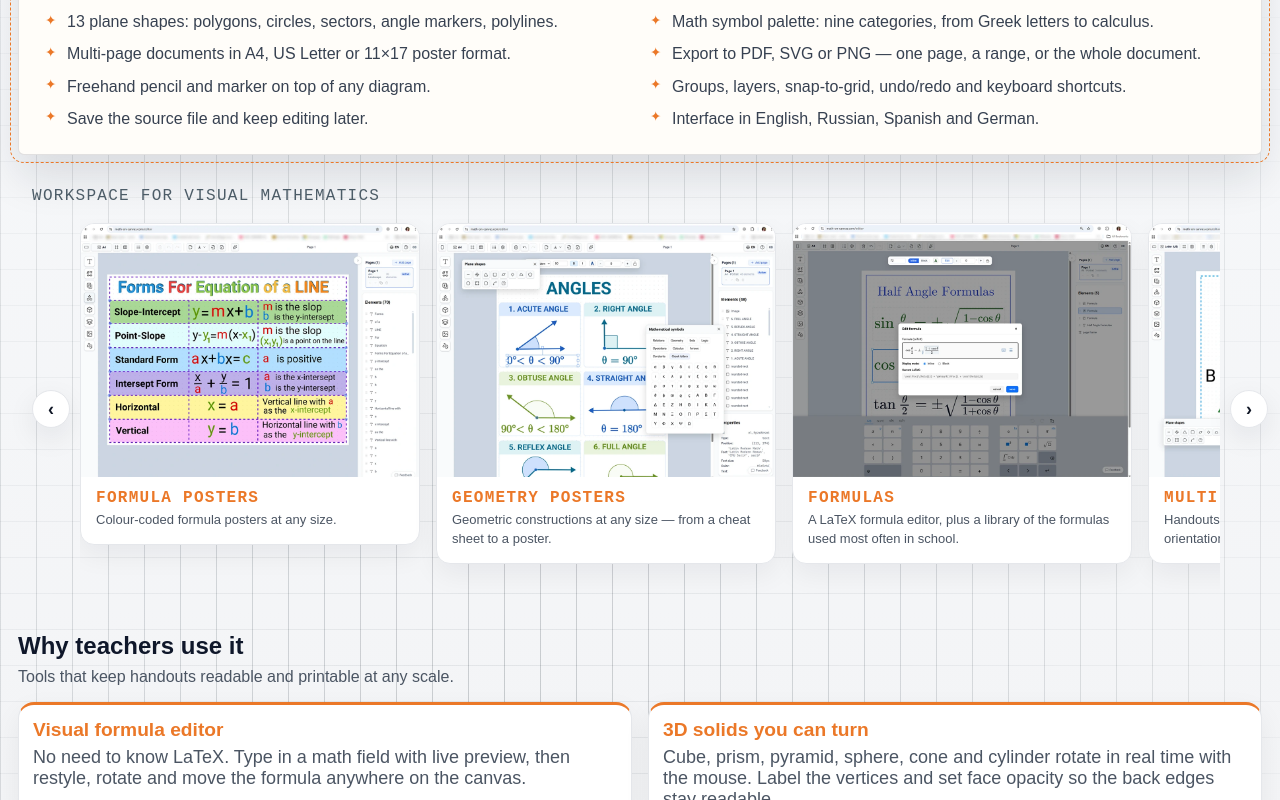
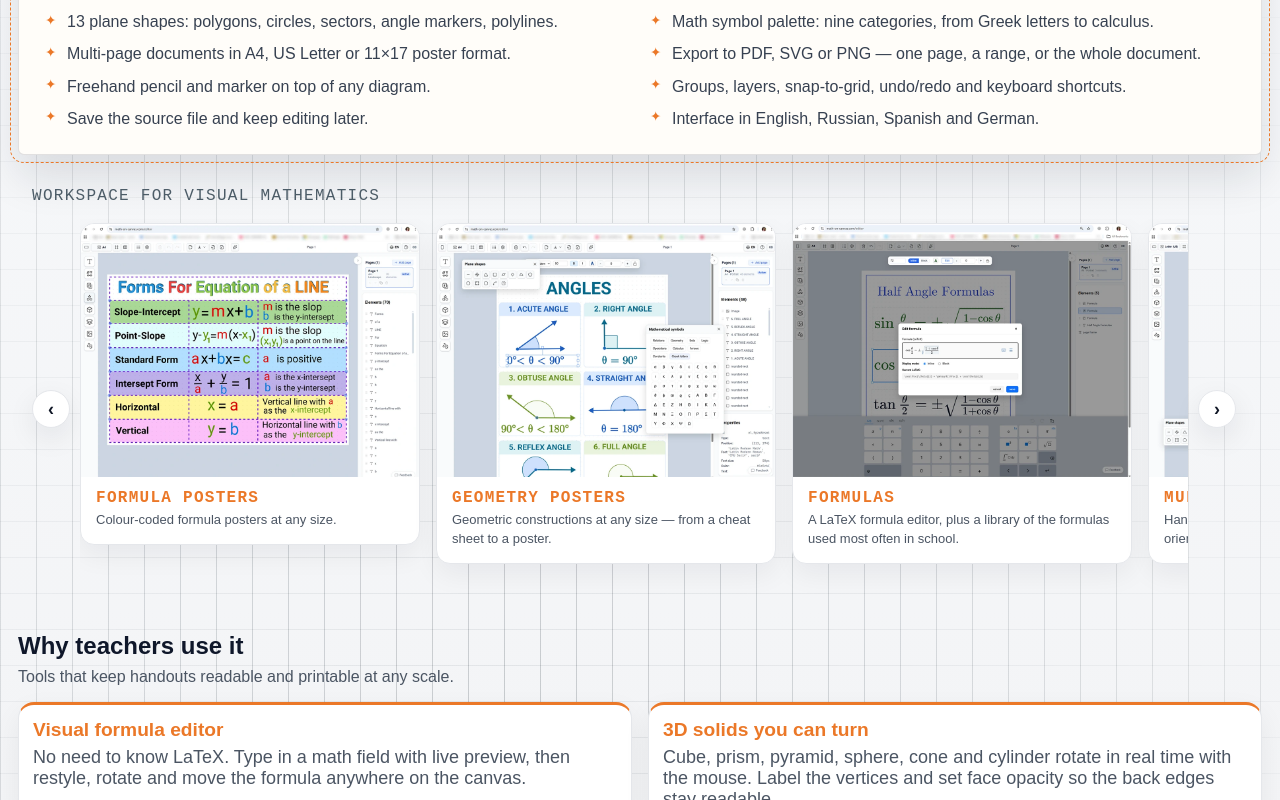
Before and after one commit to ArizaTrizniak/math-on-canvas, a Next.js app: page /en in a window 1280 px wide. Shown: the part 595-1395 px from the top of the page. Built offline with nearby package versions, Linux system fonts and the light colour scheme; no server answers.

Commit message:
fix: adjust max-width and padding for landing filmstrip to ensure proper alignment (#29)

```diff
--- a/src/app/(marketing)/landing/LandingPage.css
+++ b/src/app/(marketing)/landing/LandingPage.css
@@ -445,7 +445,10 @@
 }
 
 .landing__filmstrip-lead {
-    max-width: 1880px;
+    /* .landing__filmstrip breaks out to full 100vw, so this has to re-derive
+       the same left edge every other (non-full-bleed) section gets for free
+       from .landing's own 32px padding — hence 1880 + 2*32, not 1880. */
+    max-width: 1944px;
     margin: 0 auto;
     padding: 0 32px 14px;
     font-family: 'JetBrains Mono', monospace;
@@ -459,7 +462,12 @@
     display: flex;
     align-items: center;
     gap: 10px;
-    padding-left: max(32px, calc((100vw - 1880px) / 2 + 32px));
+    /* Same 1944 = 1880 + 2*32 correction as .landing__filmstrip-lead above —
+       without it this sits a flat 32px right of every other section once the
+       viewport is wide enough for the 1880 max-width to kick in. Both sides
+       need it: the row spans the full 100vw of the breakout, so neither edge
+       gets the centering every other (non-full-bleed) section gets for free. */
+    padding-inline: max(32px, calc((100vw - 1944px) / 2 + 32px));
 }
 
 .landing__filmstrip-track {
```
